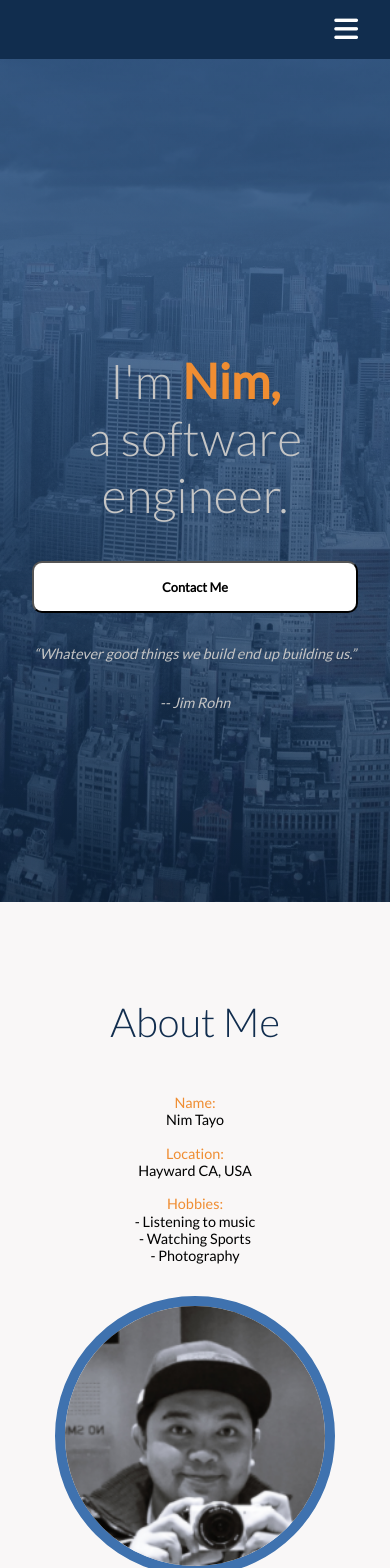
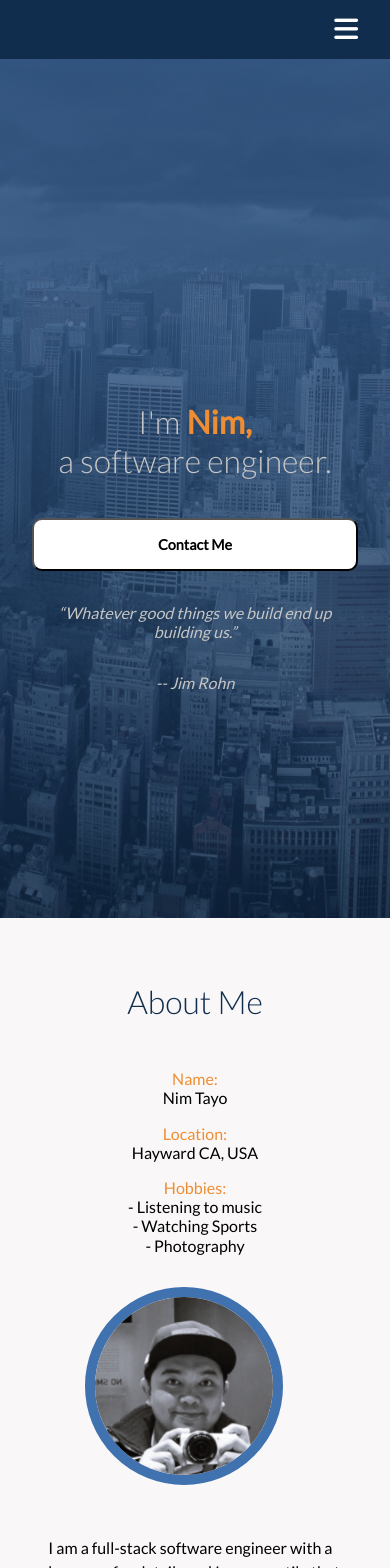
Before and after one commit to nimaester/personalsite, a React (Create React App) app: page / in a window 390 px wide. Shown: the top 1568 px of the page. Built offline with nearby package versions, Linux system fonts and the light colour scheme.

Commit message:
added resume link

```diff
--- a/src/Nav.js
+++ b/src/Nav.js
@@ -2,14 +2,14 @@ import React, { useEffect, useState } from "react";
 import { useLocation, NavLink } from "react-router-dom";
 import { motion } from "framer-motion";
 import { useInView } from "react-intersection-observer";
-import { lineAnimation } from "./animations/animation"
-// import logo from "./img/logo.png";
+import { lineAnimation } from "./animations/animation";
+import resume from "./files/resume.pdf";
 
 const Nav = ({ refs, showLinks, setShowLinks }) => {
   const location = useLocation();
 
   const scrollSmoothHandler = (ref) => {
-    ref.current.scrollIntoView({ behavior: "smooth"});
+    ref.current.scrollIntoView({ behavior: "smooth" });
   };
 
   const closeNavLinks = () => {
@@ -20,62 +20,102 @@ const Nav = ({ refs, showLinks, setShowLinks }) => {
 
   useEffect(() => {
     document.addEventListener("scroll", () => {
-      const scrollCheck = window.scrollY > 0
+      const scrollCheck = window.scrollY > 0;
       if (scrollCheck !== scroll) {
-        setScroll(scrollCheck)
+        setScroll(scrollCheck);
       }
-
-    })
-  })
+    });
+  });
 
   const animates = (loc) => {
     if (loc === location.pathname) {
-      return "100%"
+      return "100%";
     } else {
-      return ""
+      return "";
     }
-  }
+  };
 
   return (
-    <nav id="nav" className={scroll ? "sticky" : "normal"}>
-
+    <nav id='nav' className={scroll ? "sticky" : "normal"}>
       <h3></h3>
       <ul className='nav-bar'>
         <li className='primary nav-link'>
-          <NavLink onClick={()=>{scrollSmoothHandler(refs.heroRef)}} to='/' activeClassName='selected' replace>
+          <NavLink
+            onClick={() => {
+              scrollSmoothHandler(refs.heroRef);
+            }}
+            to='/'
+            activeClassName='selected'
+            replace
+          >
             Home
           </NavLink>
-
         </li>
         <li className='nav-link'>
-          <NavLink onClick={()=>{scrollSmoothHandler(refs.aboutRef)}} to='/about' activeClassName='selected' replace>
+          <NavLink
+            onClick={() => {
+              scrollSmoothHandler(refs.aboutRef);
+            }}
+            to='/about'
+            activeClassName='selected'
+            replace
+          >
             About
           </NavLink>
-
         </li>
         <li className='nav-link'>
-        <NavLink onClick={()=>{scrollSmoothHandler(refs.skillsRef)}} to='/skills' activeClassName='selected' replace>
+          <NavLink
+            onClick={() => {
+              scrollSmoothHandler(refs.skillsRef);
+            }}
+            to='/skills'
+            activeClassName='selected'
+            replace
+          >
             Skills
           </NavLink>
-
         </li>
         <li className='nav-link'>
-        <NavLink onClick={()=>{scrollSmoothHandler(refs.projectsRef)}} to='/projects' activeClassName='selected' replace>
+          <NavLink
+            onClick={() => {
+              scrollSmoothHandler(refs.projectsRef);
+            }}
+            to='/projects'
+            activeClassName='selected'
+            replace
+          >
             Projects
           </NavLink>
-
         </li>
         <li className='nav-link'>
-        <NavLink onClick={()=>{scrollSmoothHandler(refs.educationRef)}} to='/education' activeClassName='selected' replace>
+          <NavLink
+            onClick={() => {
+              scrollSmoothHandler(refs.educationRef);
+            }}
+            to='/education'
+            activeClassName='selected'
+            replace
+          >
             Background
           </NavLink>
-
         </li>
         <li className='nav-link'>
-        <NavLink onClick={()=>{scrollSmoothHandler(refs.contactRef)}} to='/contact' activeClassName='selected' replace>
+          <NavLink
+            onClick={() => {
+              scrollSmoothHandler(refs.contactRef);
+            }}
+            to='/contact'
+            activeClassName='selected'
+            replace
+          >
             Contact
           </NavLink>
+        </li>
 
+        <li className='nav-link'>
+          <a href='https://drive.google.com/uc?export=download&id=1QmfFCTRXDNGFqpLDS8E7jb1UsJ_tBXOi'>
+            Resume
+          </a>
         </li>
         <i
           className={`${
--- a/src/NavList.js
+++ b/src/NavList.js
@@ -75,6 +75,20 @@ const NavList = ({refs, setShowLinks, showLinks}) => {
             className='current-tab'
           />
         </li>
+
+        <li onClick={closeNavLinks} className='nav-list-link'>
+          <a href='https://drive.google.com/uc?export=download&id=1QmfFCTRXDNGFqpLDS8E7jb1UsJ_tBXOi'>
+            Resume
+          </a>
+          <motion.div
+            transition={{ duration: 0.75 }}
+            animate={{
+              width: pathname.pathname === "/contact" ? "100%" : 0,
+            }}
+            className='current-tab'
+          />
+        </li>
+
       </ul>
     </div>
   );
--- a/src/styles/_about.scss
+++ b/src/styles/_about.scss
@@ -1,56 +1,3 @@
-$orange: #ef8d32;
-$d-blue: #112d4e;
-$l-blue: #3f72af;
-$bg-1: #dbe2ef;
-$bg-2: #f9f7f7;
-
-.hero {
-  padding-top: 15rem;
-  display: flex;
-  height: 105vh;
-  width: 100%;
-  align-items: center;
-  color: rgb(197, 197, 197);
-  justify-content: center;
-  background: linear-gradient(
-    #3f71afab,
-    #112d4eaf
-  ),
-    url(../img//wallpaper.jpg) center no-repeat;
-  background-size: cover;
-
-  h2 {
-    font-weight: lighter;
-    font-size: 3rem;
-  }
-  span {
-    font-weight: bold;
-  }
-
-  button {
-    font-weight: bold;
-    font-size: 1rem;
-    cursor: pointer;
-    padding: 1rem 2rem;
-    // border: 3px solid #00adb5;
-    background: white;
-    color: black;
-    border-radius: 10px;
-    transition: all 0.5s ease;
-
-    &:hover {
-      background-color: $orange;
-      color: $d-blue;
-    }
-    &:focus {
-      outline: none;
-    }
-  }
-  .quote-hero {
-    color: rgb(197, 197, 197);
-  }
-}
-
 .about-me {
 
   padding: 4rem 4rem 0rem 4rem;
@@ -134,21 +81,6 @@ $bg-2: #f9f7f7;
 
 
 @media screen and (max-width: 865px) {
-  .hero {
-    flex-direction: column;
-    margin-top: 1rem;
-    padding: 12rem 2rem 0rem 2rem;
-    button {
-      width: 100%;
-    }
-    .description {
-      h2 {
-        font-size: 3rem;
-        text-align: center;
-      }
-    }
-  }
-
   .about-me {
     padding: 4rem 2rem 0rem 2rem;
     h2 {
@@ -181,21 +113,7 @@ $bg-2: #f9f7f7;
   }
 }
 
-@media screen and (max-width: 370px) {
-  .hero {
-    margin-top: 2rem;
-    flex-direction: column;
-    button {
-      width: 100%;
-    }
-    .description {
-
-      h2 {
-        font-size: 2rem;
-      }
-    }
-  }
-
+@media screen and (max-width: 420px) {
   .about-me {
     padding-top: 2rem;
     h2 {
@@ -211,21 +129,20 @@ $bg-2: #f9f7f7;
         margin-bottom: 1rem;
       }
       .my-pic {
-        min-width: 80%;
-        max-width: 80%;
-        margin: 1rem;
+
+        min-width: 90%;
+        max-width: 90%;
+
       }
       .full-bio {
         line-height: 1rem;
         text-align: center;
         padding-left: 0rem;
-        min-width: 90%;
+        min-width: 100%;
       }
     }
   }
   .invite {
-    min-width: 90%;
-    max-width: 90%;
     margin-top: 5px;
   }
 }
--- a/src/styles/_footer.scss
+++ b/src/styles/_footer.scss
@@ -19,17 +19,17 @@ $bg-2: #f9f7f7;
   }
   li {
     padding-left: 2.5rem;
+    &:hover {
+      cursor: pointer;
+      color: $orange;
+      transform: scale(1.2);
+    }
   }
   p {
     font-size: 1rem;
     text-align:center;
     color: white;
     font-style: italic;
-  }
-
-  li:hover {
-    cursor: pointer;
-    color: $orange;
   }
 
   .foot {
--- /dev/null
+++ b/src/styles/_hero.scss
@@ -0,0 +1,86 @@
+$orange: #ef8d32;
+$d-blue: #112d4e;
+$l-blue: #3f72af;
+$bg-1: #dbe2ef;
+$bg-2: #f9f7f7;
+
+.hero {
+  padding-top: 15rem;
+  display: flex;
+  height: 105vh;
+  width: 100%;
+  align-items: center;
+  color: rgb(197, 197, 197);
+  justify-content: center;
+  background: linear-gradient(
+    #3f71afab,
+    #112d4eaf
+  ),
+    url(../img//wallpaper.jpg) center no-repeat;
+  background-size: cover;
+
+  h2 {
+    font-weight: lighter;
+    font-size: 3rem;
+  }
+  span {
+    font-weight: bold;
+  }
+
+  button {
+    font-weight: bold;
+    font-size: 1rem;
+    cursor: pointer;
+    padding: 1rem 2rem;
+    // border: 3px solid #00adb5;
+    background: white;
+    color: black;
+    border-radius: 10px;
+    transition: all 0.5s ease;
+
+    &:hover {
+      background-color: $orange;
+      color: $d-blue;
+    }
+    &:focus {
+      outline: none;
+    }
+  }
+  .quote-hero {
+    color: rgb(197, 197, 197);
+  }
+}
+
+
+@media screen and (max-width: 865px) {
+  .hero {
+    flex-direction: column;
+    margin-top: 1rem;
+    padding: 12rem 2rem 0rem 2rem;
+    button {
+      width: 100%;
+    }
+    .description {
+      h2 {
+        font-size: 3rem;
+        text-align: center;
+      }
+    }
+  }
+}
+
+@media screen and (max-width: 420px) {
+  .hero {
+    margin-top: 2rem;
+    flex-direction: column;
+    button {
+      width: 100%;
+    }
+    .description {
+
+      h2 {
+        font-size: 2rem;
+      }
+    }
+  }
+}
--- a/src/styles/_nav.scss
+++ b/src/styles/_nav.scss
@@ -37,6 +37,7 @@ nav {
   li:hover, .fas:hover, a:hover {
     cursor: pointer;
     color: $orange;
+    transform: scale(1.2);
   }
   .primary {
     margin-left: -3rem;
--- a/src/styles/_navlist.scss
+++ b/src/styles/_navlist.scss
@@ -27,6 +27,9 @@ $bg-2: #f9f7f7;
   li {
     list-style: none;
     letter-spacing: 3px;
+    &:hover {
+      transform: scale(1.2);
+    }
   }
   a {
     text-align: left;
--- a/src/styles/_skills.scss
+++ b/src/styles/_skills.scss
@@ -68,10 +68,11 @@ $bg-2: #f9f7f7;
     }
     .skill-desc {
       line-height: 1.3;
-      font-size: 0.7rem;
+      font-size: 0.9rem;
     }
     .skill-img {
       width: 70%;
+      padding-top: 1rem;
     }
   }
 
@@ -80,7 +81,8 @@ $bg-2: #f9f7f7;
     margin: 10px;
     h3 {
       padding-top: 1rem;
-      font-size: 0.8rem;
+      font-size: 1rem;
+      padding-bottom: 1rem;
     }
   }
 
@@ -95,10 +97,6 @@ $bg-2: #f9f7f7;
     }
     .tech-skill {
       padding: 1px;
-      h3 {
-        padding-top: 0.5rem;
-        font-size: 0.8rem;
-      }
     }
     .skills-container {
       padding: 4rem 0rem 0rem 0rem;
@@ -107,7 +105,7 @@ $bg-2: #f9f7f7;
     .skill-desc {
       padding: 10px;
       line-height: 1.3;
-      font-size: 0.6rem !important;
+      font-size: 1rem !important;
     }
   }
 }
--- a/src/styles/app.scss
+++ b/src/styles/app.scss
@@ -40,10 +40,10 @@ body {
 
 @media screen and (max-width: 420px) {
   p {
-    font-size: 0.9rem !important;
+    font-size: 1rem !important;
   }
   button {
-    font-size: 0.8rem !important;
+    font-size: 0.9rem !important;
   }
   .quotes {
     padding-top: 1rem !important;
@@ -53,6 +53,7 @@ body {
   }
 }
 
+@import "./hero";
 @import "./about";
 @import "./nav";
 @import "./experience";
```
Lines whose indentation alone changed are shown as unchanged.
